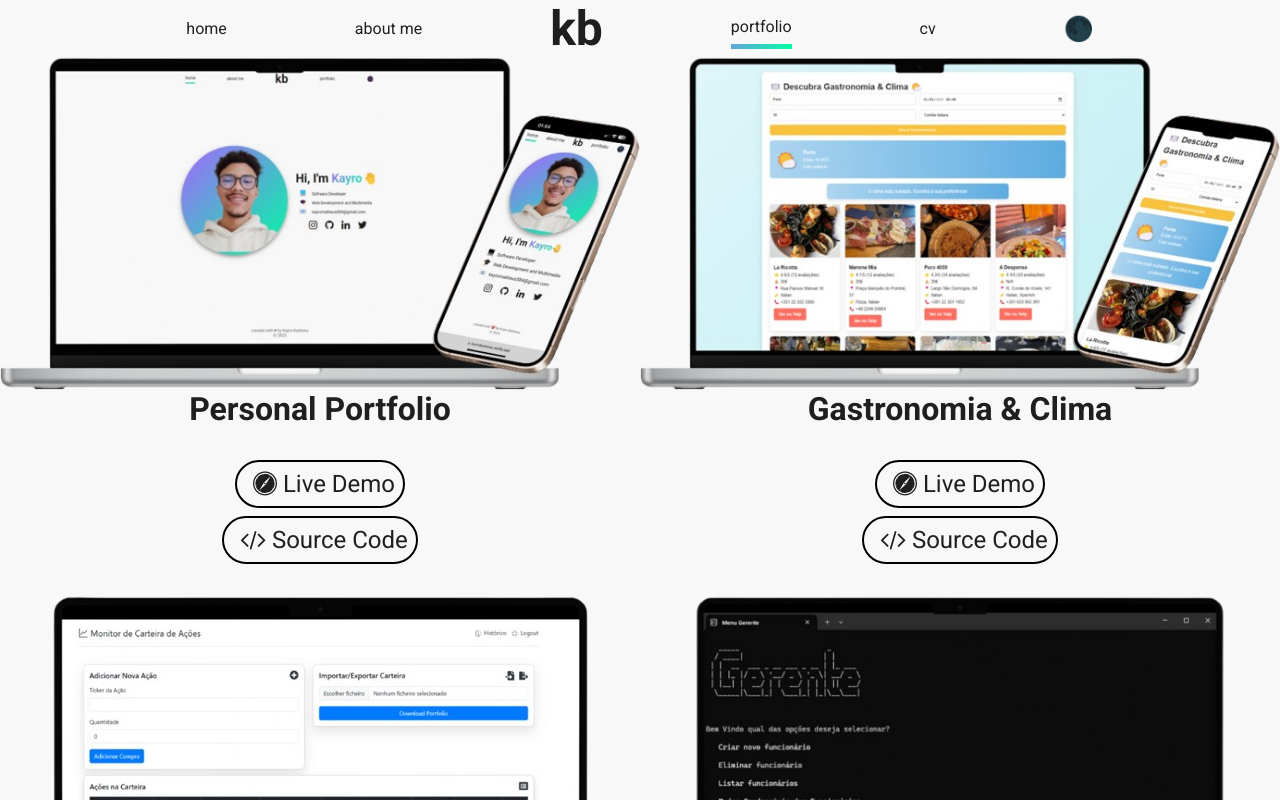
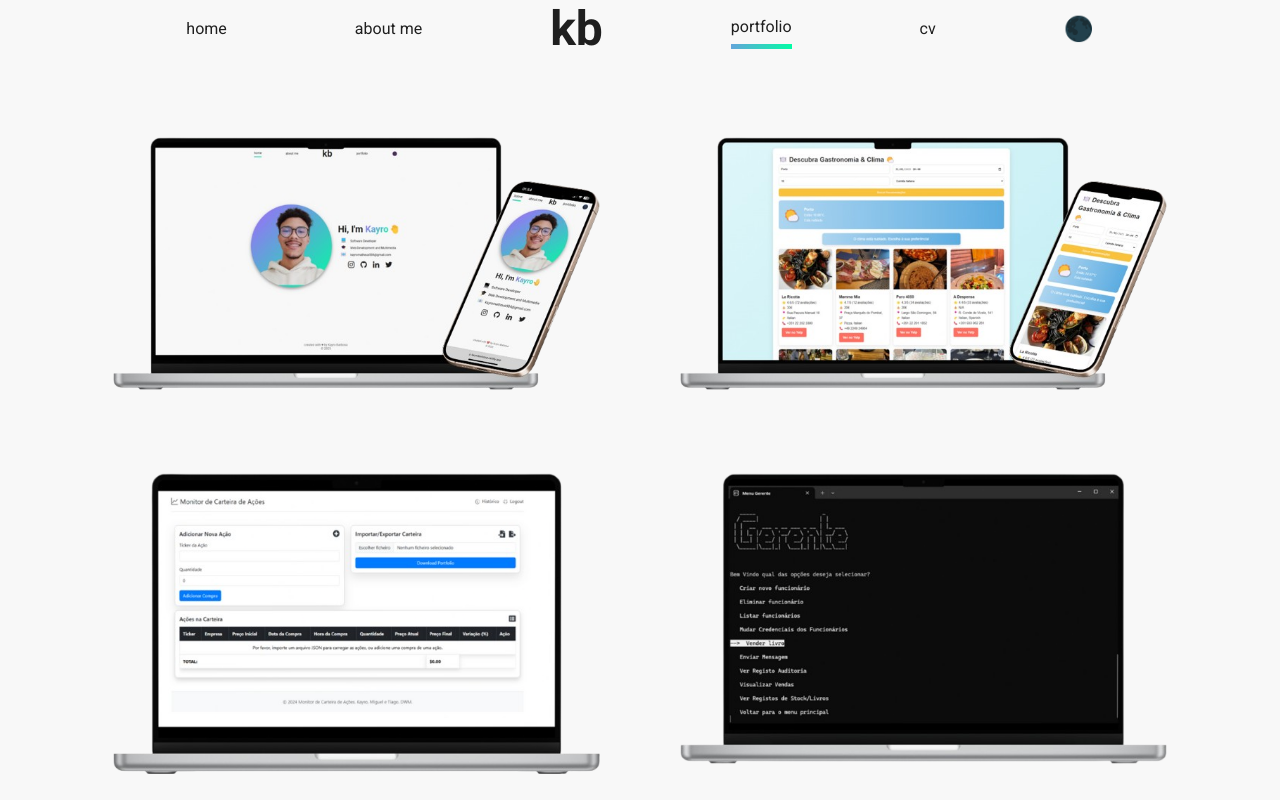
Before and after one commit to KalliSmb/kayro-portfolio, a React (Create React App) app: page /portfolio in a window 1280 px wide. Shown: the top 800 px of the page. Built offline with nearby package versions, Linux system fonts and the light colour scheme; the HTML template or start-up script is replaced by a standard one.

Commit message:
Alterações visuais na página portfolio

```diff
--- a/src/components/portfolio/Portfolio.js
+++ b/src/components/portfolio/Portfolio.js
@@ -1,18 +1,29 @@
 import React from 'react';
 import PortfolioBlock from "./PortfolioBlock";
-import {Box, Grid} from "@mui/material";
-import {info} from "../../info/Info";
+import { Box, Grid } from "@mui/material";
+import { info } from "../../info/Info";
 
-export default function Portfolio({innerRef}) {
+export default function Portfolio({ innerRef }) {
     return (
-        <Box id={'portfolio'} ref={innerRef}>
-            <Grid container display={'flex'} justifyContent={'center'}>
+        <Box id={'portfolio'} ref={innerRef} sx={{ mt: 10 }}>
+            <Grid
+                container
+                spacing={10}
+                display={'flex'}
+                justifyContent={'center'}
+            >
                 {info.portfolio.map((project, index) => (
-                   <Grid item xs={12} md={6} key={index}>
-                       <PortfolioBlock image={project.image} live={project.live} source={project.source} title={project.title} />
-                   </Grid>
+                    <Grid item xs={14} sm={5} key={index}>
+                        <PortfolioBlock
+                            image={project.image}
+                            live={project.live}
+                            source={project.source}
+                            title={project.title}
+                            description={project.description}
+                        />
+                    </Grid>
                 ))}
             </Grid>
         </Box>
     );
-};
+}
--- a/src/components/portfolio/PortfolioBlock.js
+++ b/src/components/portfolio/PortfolioBlock.js
@@ -1,24 +1,72 @@
-import React from 'react';
+import React, { useState } from 'react';
 import IconLink from "./IconLink";
-import {Box} from "@mui/material";
+import { Box } from "@mui/material";
 
 function PortfolioBlock(props) {
-   const {image, live, source, title} = props;
-   return (
-      <Box display={'flex'} flexDirection={'column'} justifyContent={'center'} alignItems={'center'}>
-         <Box component={'img'} src={image} alt={'mockup'}/>
-         <h1 style={{fontSize: '2rem'}}>{title}</h1>
-         <Box className={'portfolio'} display={'flex'} flexDirection={'column'} gap={'0.5rem'}
-              alignItems={'center'} fontSize={'1.5rem'} py={'2rem'}>
-            <Box p={1} border={'2px solid black'} borderRadius={'25px'}>
-               <IconLink link={live} title={'Live Demo'} icon={'fa fa-safari'}/>
+    const { image, live, source, title, description } = props;
+    const [hovered, setHovered] = useState(false);
+
+    return (
+        <Box
+            display={'flex'}
+            flexDirection={'column'}
+            justifyContent={'center'}
+            alignItems={'center'}
+            position={'relative'}
+            width={'100%'}
+        >
+            <Box
+                position={'relative'}
+                onMouseEnter={() => setHovered(true)}
+                onMouseLeave={() => setHovered(false)}
+                width={'100%'}
+                maxWidth={'500px'}
+                display={'inline-block'}
+            >
+                <Box
+                    component={'img'}
+                    src={image}
+                    alt={'mockup'}
+                    style={{
+                        maxWidth: '100%',
+                        height: 'auto',
+                        borderRadius: '10px',
+                        transition: 'transform 0.3s ease',
+                        transform: hovered ? 'scale(1.1)' : 'scale(1)',
+                    }}
+                />
+                {hovered && (
+                    <Box
+                        position={'absolute'}
+                        top={0}
+                        left={0}
+                        width={'100%'}
+                        height={'100%'}
+                        bgcolor={'rgba(39, 36, 47, 0.75)'}
+                        color={'#fff'}
+                        display={'flex'}
+                        flexDirection={'column'}
+                        justifyContent={'center'}
+                        alignItems={'center'}
+                        borderRadius={'10px'}
+                        zIndex={1}
+                        p={2}
+                    >
+                        <h2 style={{ fontSize: '1.5rem', marginBottom: '1rem' }}>{title}</h2>
+                        <p style={{ fontSize: '1rem', marginBottom: '1.5rem' }}>{description}</p>
+                        <Box display={'flex'} gap={'1rem'}>
+                            <Box p={1} border={'2px solid white'} borderRadius={'25px'}>
+                                <IconLink link={live} title={'Live Demo'} icon={'fa fa-safari'} />
+                            </Box>
+                            <Box p={1} border={'2px solid white'} borderRadius={'25px'}>
+                                <IconLink link={source} title={'Source Code'} icon={'fa fa-code'} />
+                            </Box>
+                        </Box>
+                    </Box>
+                )}
             </Box>
-            <Box p={1} border={'2px solid black'} borderRadius={'25px'}>
-               <IconLink link={source} title={'Source Code'} icon={'fa fa-code'}/>
-            </Box>
-         </Box>
-      </Box>
-   );
+        </Box>
+    );
 }
 
 export default PortfolioBlock;
--- a/src/info/Info.js
+++ b/src/info/Info.js
@@ -85,31 +85,36 @@ export const info = {
             title: "Personal Portfolio",
             live: "https://kayrobarbosa.netlify.app",
             source: "https://github.com/kallismb/kayro-portfolio",
-            image: mock1
+            image: mock1,
+            description: "This is my personal portfolio, showcasing the some of the projects I have worked on. (University Project - Web Design Introduction)"
         },
         {
             title: "Gastronomia & Clima",
             live: "#",
             source: "https://github.com/kallismb/gastronomia-clima",
-            image: mock2
+            image: mock2,
+            description: "A web app using NodeJS and Supabase database that connects gastronomy and weather APIs to suggest restaurants based on the weather. (University Project - Distributed Computing)"
         },
         {
             title: "Stock App",
             live: "#",
             source: "https://github.com/kallismb/stock-app",
-            image: mock3
+            image: mock3,
+            description: "A React app for tracking stock prices with real-time data integration. (University Project - Web Development II)"
         },
         {
             title: "Gestão Livraria",
             live: "#",
             source: "https://github.com/kallismb/gestao-livraria",
-            image: mock4
+            image: mock4,
+            description: "A C# .NET Console App for managing a library system. (University Project - Programming Languages I)"
         },
         {
             title: "XP Academy",
             live: "#",
             source: "https://www.behance.net/gallery/218138889/XP-Academy-Projeto",
-            image: mock5
+            image: mock5,
+            description: "An e-learning gamified platform to develop skills and growth in various subjects. (University Project - Web Design Introduction)"
         }
     ]
 }
```
